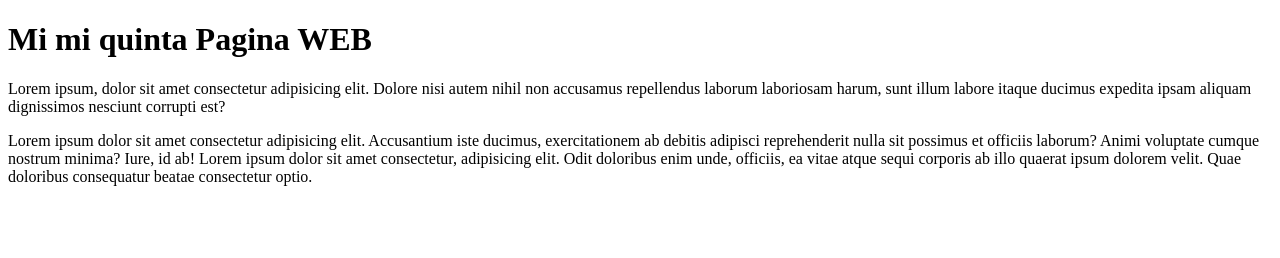
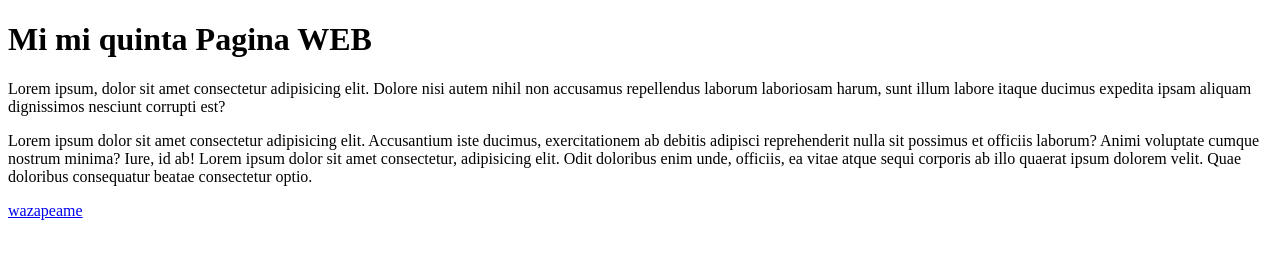
Before and after one commit to feliperrr/test1908, a plain HTML site: page index.html in a window 1280 px wide. Drawn offline with Linux system fonts and the light colour scheme.

Commit message:
boton de whatsapp

```diff
--- a/index.html
+++ b/index.html
@@ -16,6 +16,7 @@
         Lorem ipsum dolor sit amet consectetur adipisicing elit. Accusantium iste ducimus, exercitationem ab debitis adipisci reprehenderit nulla sit possimus et officiis laborum? Animi voluptate cumque nostrum minima? Iure, id ab!
         Lorem ipsum dolor sit amet consectetur, adipisicing elit. Odit doloribus enim unde, officiis, ea vitae atque sequi corporis ab illo quaerat ipsum dolorem velit. Quae doloribus consequatur beatae consectetur optio.
     </p>
+    <a href="https://wa.me/56912345678">wazapeame</a>
 
 </body>
 </html>
```
